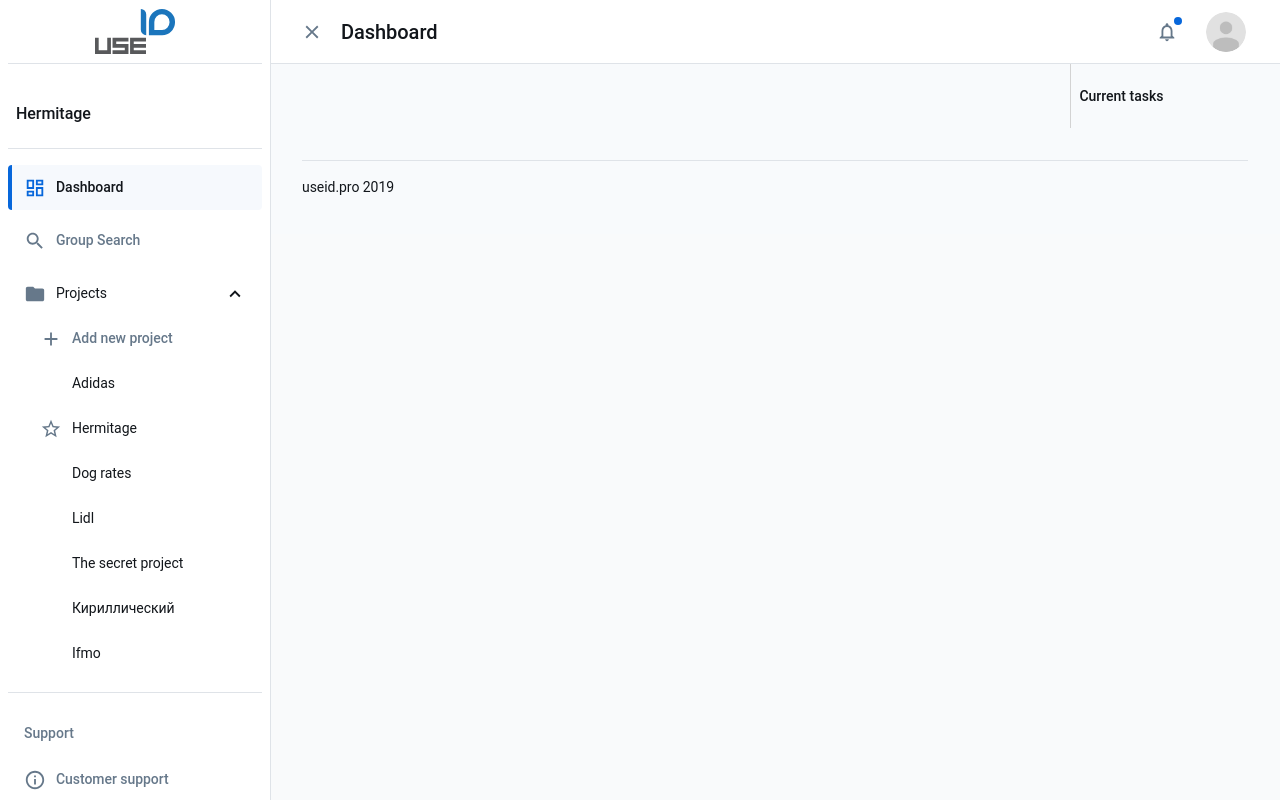
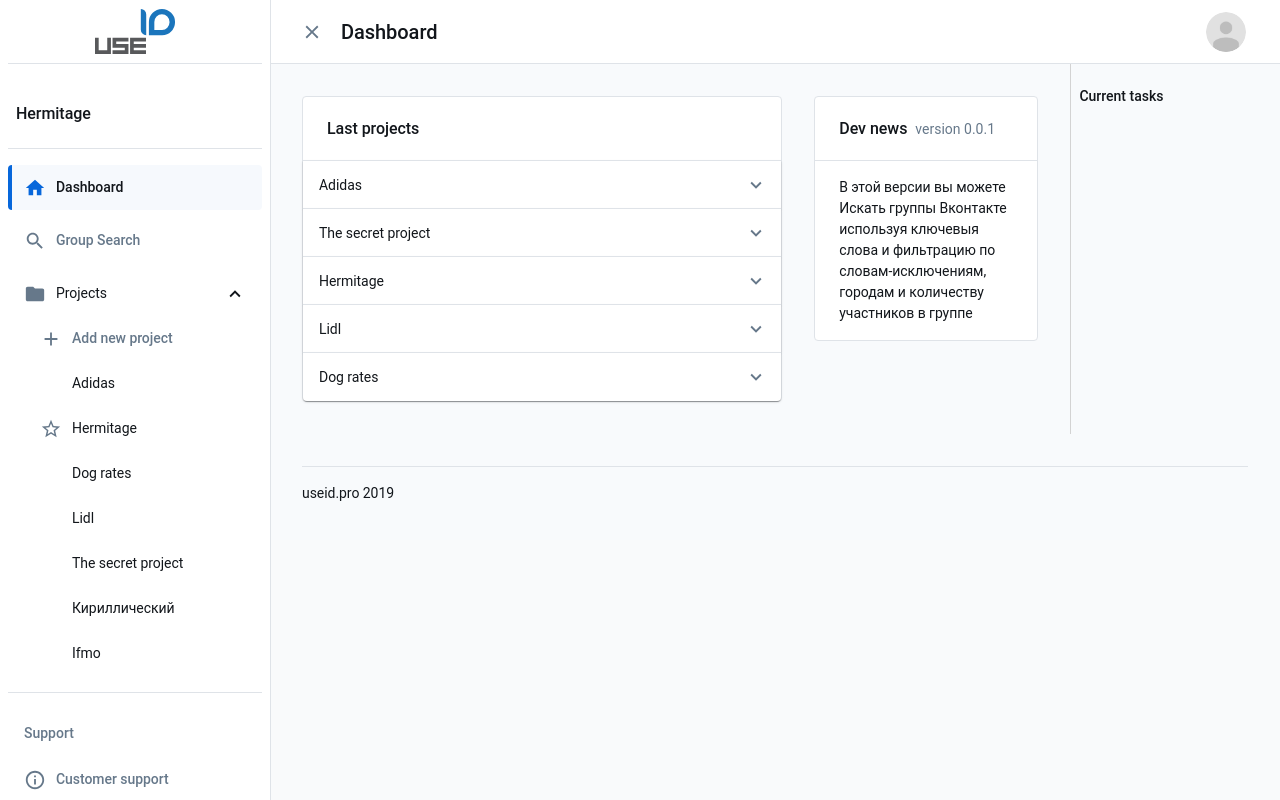
Before and after one commit to dima-webdev/useid-test, a React (Create React App) app: page /dashboard in a window 1280 px wide. Built offline with nearby package versions, Linux system fonts and the light colour scheme; what validate.js would draw is missing.

Commit message:
update interface: minor fixes

```diff
--- a/src/layouts/Dashboard/components/Sidebar/index.jsx
+++ b/src/layouts/Dashboard/components/Sidebar/index.jsx
@@ -40,6 +40,7 @@
   ExpandLess,
   StarBorder,
   Add,
+  Home,
 } from '@material-ui/icons';
 
 // Component styles
@@ -129,7 +130,7 @@
             to="/dashboard"
           >
             <ListItemIcon className={classes.listItemIcon}>
-              <DashboardIcon />
+              <Home />
             </ListItemIcon>
             <ListItemText
               classes={{ primary: classes.listItemText }}
--- a/src/layouts/Dashboard/components/Topbar/index.jsx
+++ b/src/layouts/Dashboard/components/Topbar/index.jsx
@@ -133,13 +133,6 @@
               className={classes.notificationsButton}
               onClick={this.handleShowNotifications}
             >
-              <Badge
-                badgeContent={notificationsCount}
-                color="primary"
-                variant="dot"
-              >
-                <NotificationsIcon />
-              </Badge>
             </IconButton>
             <IconButton
               className={classes.signOutButton}
--- a/src/views/Dashboard/index.jsx
+++ b/src/views/Dashboard/index.jsx
@@ -1,21 +1,26 @@
 import React, { Component } from 'react';
-
-// Externals
+import ExpandMoreIcon from '@material-ui/icons/ExpandMore';
 import PropTypes from 'prop-types';
-
-// Material helpers
 import { withStyles } from '@material-ui/core';
 
-// Material components
-import { Grid } from '@material-ui/core';
-
-// Shared layouts
+import classNames from 'classnames';
+import {
+  Grid,
+  ExpansionPanel,
+  ExpansionPanelSummary,
+  ExpansionPanelDetails,
+  Typography
+} from '@material-ui/core';
 import { Dashboard as DashboardLayout } from 'layouts';
 
-// Custom components
+import {
+  Portlet,
+  PortletHeader,
+  PortletLabel,
+  PortletContent,
+  PortletFooter
+} from 'components';
 
-
-// Component styles
 const styles = theme => ({
   root: {
     padding: theme.spacing(4)
@@ -25,9 +30,37 @@
   }
 });
 
+const projects = [
+  { id: 'p1', title: 'Adidas' },
+  { id: 'p5', title: 'The secret project' },
+  { id: 'p2', title: 'Hermitage' },
+  { id: 'p4', title: 'Lidl' },
+  { id: 'p3', title: 'Dog rates' },
+]
+
 class Dashboard extends Component {
   render() {
-    const { classes } = this.props;
+    const { classes, className, ...rest } = this.props;
+
+    let projectsList = projects.map(element =>
+      <ExpansionPanel>
+        <ExpansionPanelSummary
+          expandIcon={<ExpandMoreIcon />}
+          aria-controls={element.id + '-content'}
+          id={element.id + '-header'}
+        >
+          <Typography className={classes.heading}>{element.title}</Typography>
+        </ExpansionPanelSummary>
+        <ExpansionPanelDetails>
+          <Typography>
+            Task 1<br/>
+            Universe search<br/>
+            SPb-Hel transfers<br/>
+            Allegro travellers
+          </Typography>
+        </ExpansionPanelDetails>
+      </ExpansionPanel>
+    );
 
     return (
       <DashboardLayout title="Dashboard">
@@ -36,7 +69,50 @@
             container
             spacing={4}
           >
-
+            <Grid
+              item
+              lg={8}
+              md={6}
+              xl={8}
+              xs={12}
+            >
+              <Portlet
+                {...rest}
+              >
+                <PortletHeader>
+                  <PortletLabel
+                    title="Last projects"
+                  />
+                </PortletHeader>
+                {
+                  projectsList
+                }
+              </Portlet>
+            </Grid>
+            <Grid
+              item
+              lg={4}
+              md={6}
+              xl={4}
+              xs={12}
+            >
+            <Portlet
+              {...rest}
+            >
+              <PortletHeader>
+                <PortletLabel
+                  title="Dev news"
+                  subtitle="version 0.0.1"
+                />
+              </PortletHeader>
+              <PortletContent>
+                <Typography>
+                  В этой версии вы можете Искать группы Вконтакте используя ключевыя слова
+                  и фильтрацию по словам-исключениям, городам и количеству участников в группе
+                </Typography>
+              </PortletContent>
+            </Portlet>
+            </Grid>
           </Grid>
         </div>
       </DashboardLayout>
--- a/src/views/GroupSearch/components/CitySelect/index.jsx
+++ b/src/views/GroupSearch/components/CitySelect/index.jsx
@@ -102,6 +102,7 @@
   root: {
     height: 250,
     flexGrow: 1,
+    width: 420,
   },
   container: {
     position: 'relative',
@@ -159,10 +160,15 @@
     });
   };
 
+  const isCountry = (val) => {
+    return countries.find((c) => c.name === val);
+  }
+
   const handleCountryChange = (event, { newValue }) => {
     setState({
       ...state,
-      country: newValue
+      country: newValue,
+      city: isCountry(newValue) ? '' : state.city,
     });
   };
 
--- a/src/views/GroupSearch/components/GroupSearchForm/index.jsx
+++ b/src/views/GroupSearch/components/GroupSearchForm/index.jsx
@@ -90,9 +90,6 @@
               />
             </div>
             <div className={classes.field}>
-              <CitySelect />
-            </div>
-            <div className={classes.field}>
               <TextField
                 className={classes.textFieldSmall}
                 label="members min"
@@ -107,6 +104,9 @@
                 rows="1"
                 variant="outlined"
               />
+            </div>
+            <div className={classes.field}>
+              <CitySelect className={classes.citySelect} />
             </div>
           </form>
         </PortletContent>
--- a/src/views/GroupSearch/components/GroupSearchForm/styles.jsx
+++ b/src/views/GroupSearch/components/GroupSearchForm/styles.jsx
@@ -22,5 +22,8 @@
     paddingRight: theme.spacing(3),
     paddingTop: theme.spacing(2),
     paddingBottom: theme.spacing(2)
+  },
+  citySelect: {
+    width: '420px',
   }
 });
--- a/src/views/Projects/index.jsx
+++ b/src/views/Projects/index.jsx
@@ -1,6 +1,6 @@
 import React, { Component } from 'react';
 import PropTypes from 'prop-types';
-import { withStyles, Grid } from '@material-ui/core';
+import { withStyles, Grid, Link } from '@material-ui/core';
 import { Dashboard as DashboardLayout } from 'layouts';
 import { Redirect } from 'react-router-dom';
 import Button from '@material-ui/core/Button';
@@ -24,26 +24,15 @@
 });
 
 
-  const projects = [
-    {
-      id: 1,
-      title: 'Project 1',
-      date: '11.07.2019',
-      description: 'description 1'
-    },
-    {
-      id: 2,
-      title: 'Project 2',
-      date: '11.07.2019',
-      description: 'description 2'
-    },
-    {
-      id: 3,
-      title: 'Project 3',
-      date: '11.07.2019',
-      description: 'description 3'
-    }
-  ]
+const projects = [
+  { id: 'p1', title: 'Adidas' },
+  { id: 'p2', title: 'Hermitage' },
+  { id: 'p3', title: 'Dog rates' },
+  { id: 'p4', title: 'Lidl' },
+  { id: 'p5', title: 'The secret project' },
+  { id: 'p6', title: 'Кириллический' },
+  { id: 'p7', title: 'Ifmo' },
+]
 
 class Projects extends Component {
   state = {};
@@ -63,11 +52,10 @@
         </ExpansionPanelSummary>
         <ExpansionPanelDetails>
           <Typography>
-            {element.date}
-            <Button color="primary" className={classes.button}>
-              Go to project
-            </Button><br/>
-            {element.description}
+            Task 1<br/>
+            Universe search<br/>
+            SPb-Hel transfers<br/>
+            Allegro travellers
           </Typography>
         </ExpansionPanelDetails>
       </ExpansionPanel>
@@ -87,9 +75,7 @@
             xl={4}
             xs={12}
           >
-          {
-            projectsList
-          }
+            <CreationForm />
           </Grid>
           <Grid
             item
@@ -98,7 +84,9 @@
             xl={8}
             xs={12}
           >
-            <CreationForm />
+          {
+            projectsList
+          }
           </Grid>
         </Grid>
         </div>
```
Also changed, not shown: src/views/GroupSearch/components/GroupSearchResult/index.jsx (+18 -22 lines).
